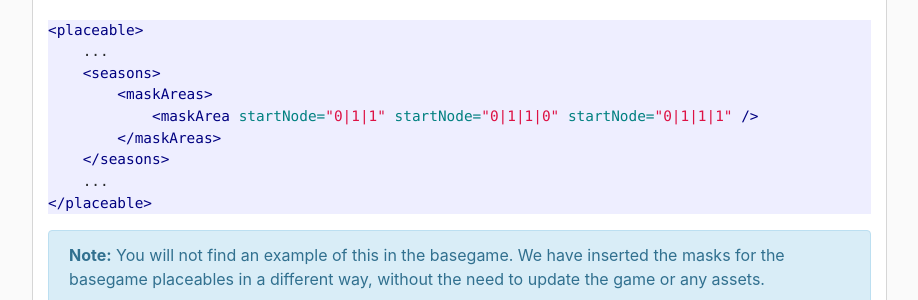
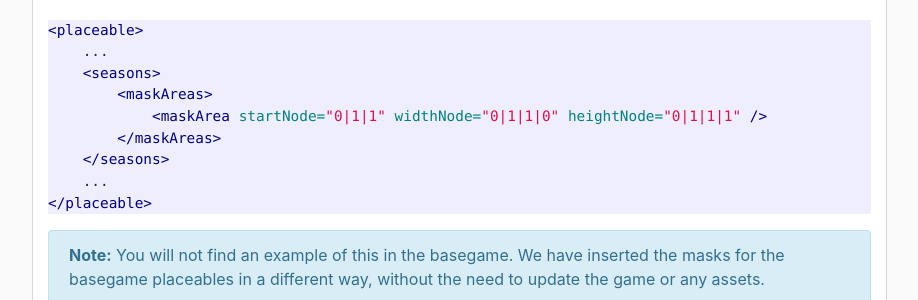
Before and after one commit to RealismusModding/realismusmodding.github.io, a Jekyll site: the page built from mods/seasons19/manual/modding/maps/seasons_mask.md, in a window 1280 px wide and 900 px high, scrolled down 2429 px. Shown: the part 152-452 px from the top of the window, without its empty margins (323-1241 px from the left). Built offline with Jekyll 4.4.1, drawn with Linux system fonts in a browser that asks for light colours; comment, search, counter and statistics services are not loaded.

Commit message:
Fix typo in mask manual

```diff
--- a/mods/seasons19/manual/modding/maps/seasons_mask.md
+++ b/mods/seasons19/manual/modding/maps/seasons_mask.md
@@ -110,7 +110,7 @@ Then add the areas to the XML:
     ...
     <seasons>
         <maskAreas>
-            <maskArea startNode="0|1|1" startNode="0|1|1|0" startNode="0|1|1|1" />
+            <maskArea startNode="0|1|1" widthNode="0|1|1|0" heightNode="0|1|1|1" />
         </maskAreas>
     </seasons>
 
```
